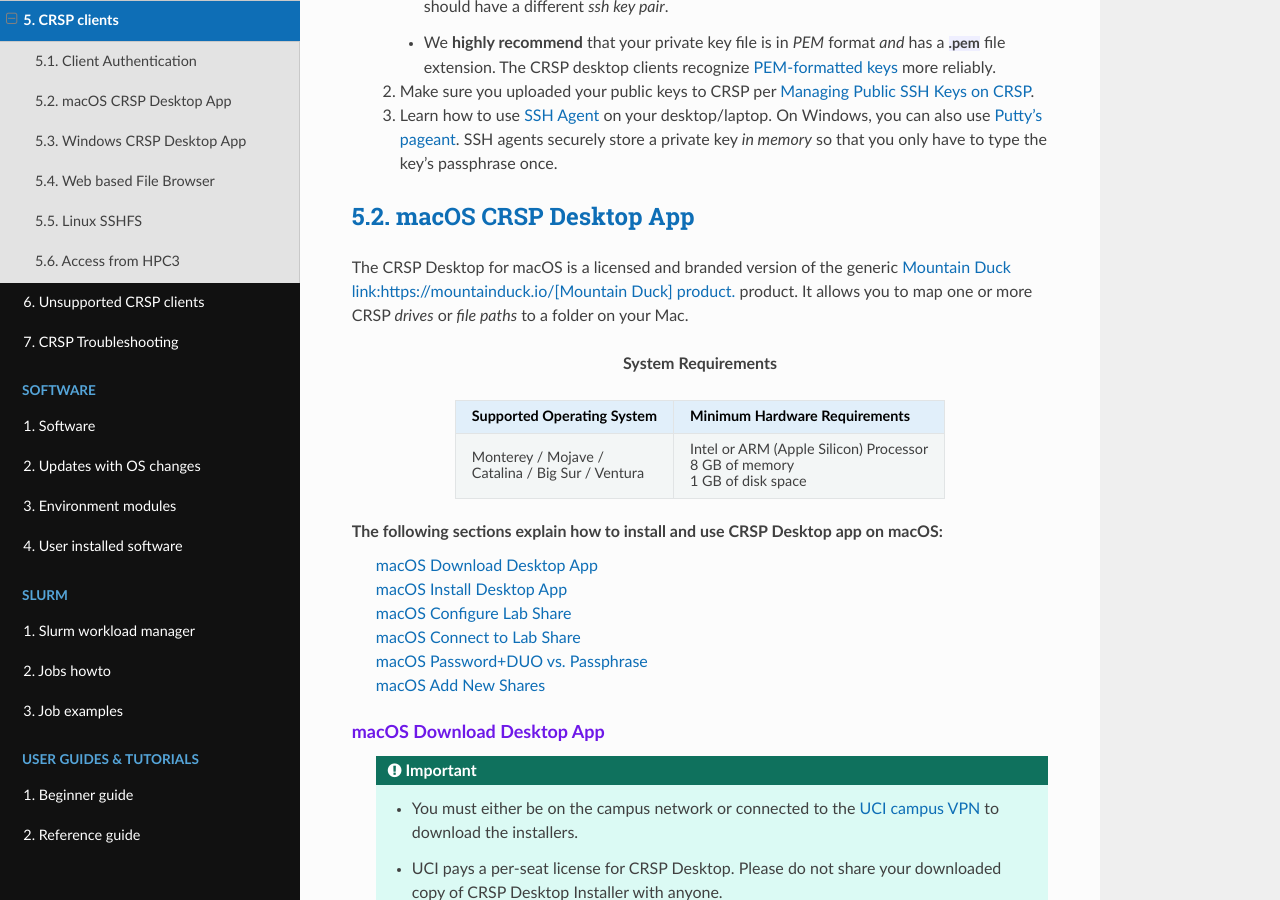
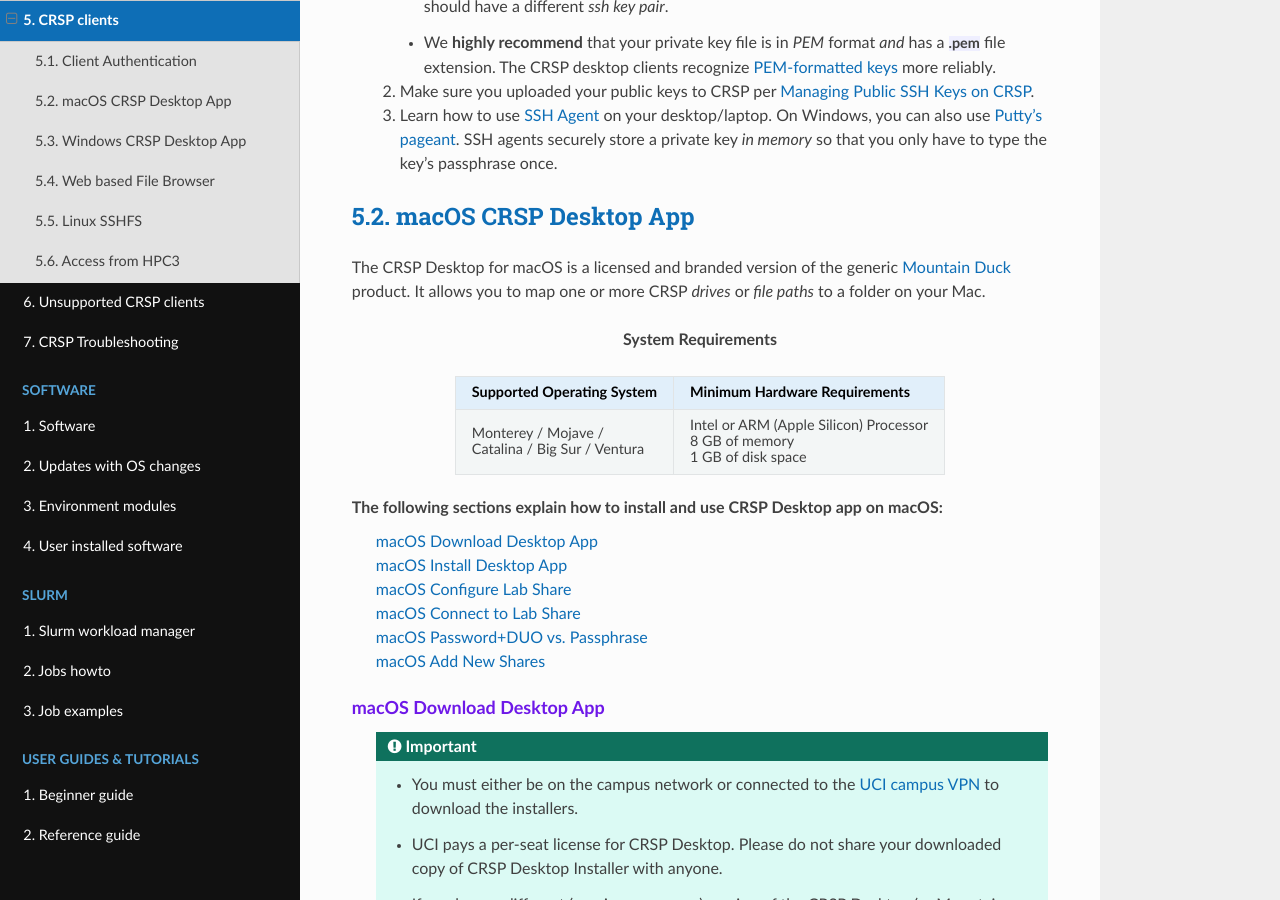
Before and after one commit to RCIC-UCI-Public/website-rcic, a Sphinx documentation site: the page built from docs/source/storage/crsp-clients.rst, in a window 1280 px wide and 900 px high, scrolled down 1211 px. Built offline with Sphinx 7.4.7 and the Read the Docs theme 3.1.0, drawn with Linux system fonts in a browser that asks for light colours; some of the changed text lies outside the part shown.

Commit message:
fix mount duck link

```diff
--- a/docs/source/storage/crsp-clients.rst
+++ b/docs/source/storage/crsp-clients.rst
@@ -1011,5 +1011,5 @@
 
      [user@login-x:~]$ rsync -rv /dfs6/pub/paneater/mydir /share/crsp/lab/panteater/
 
-.. |mduck| replace:: Mountain Duck link:https://mountainduck.io/[Mountain Duck] product.
+.. |mduck| replace:: Mountain Duck
 .. _`mduck`: https://mountainduck.io
```
